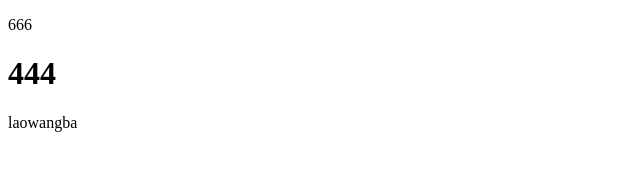
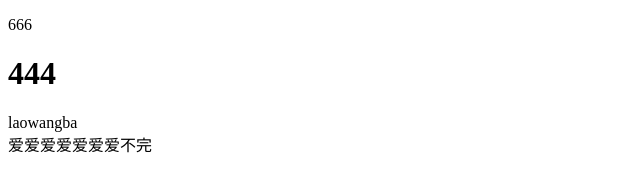
Before and after one commit to fine-dream/gitStudy, a plain HTML site: page index.html in a window 1280 px wide. Shown: the whole page, without its empty margins (0-640 px from the left). Drawn offline with Linux system fonts and the light colour scheme.

Commit message:
老王爱隔壁小翠

```diff
--- a/index.html
+++ b/index.html
@@ -8,5 +8,7 @@
 	<p>666</p>
 	<h1>444</h1>
 	<div>laowangba</div>
+
+	<div>爱爱爱爱爱爱爱不完</div>
 </body>
 </html>
```
